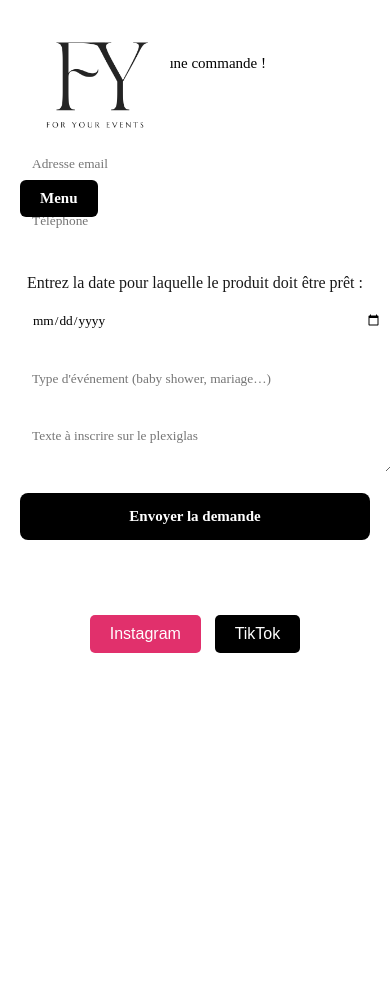
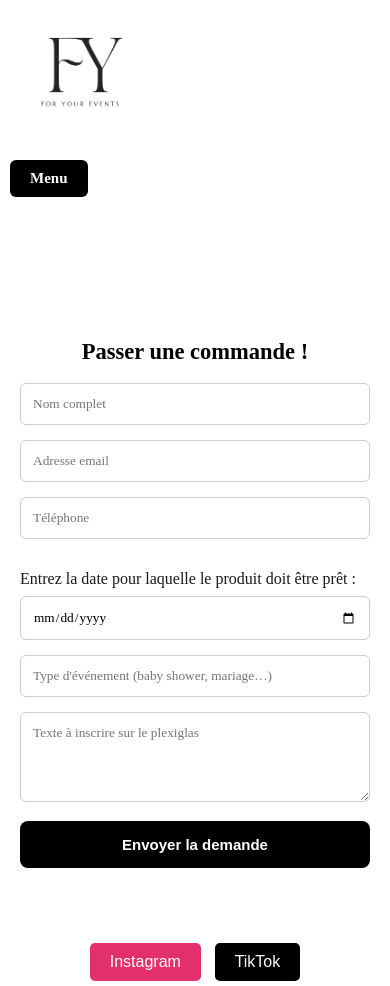
Before and after one commit to Brh-git/ForYourEvents, a plain HTML site: page commande.html in a window 390 px wide. Before the commit the page ends 844 px from the top, so only its background shows below. Drawn offline with Linux system fonts and the light colour scheme.

Commit message:
Mise à jour du site avec formulaire commande et scrollable

```diff
--- a/commande.html
+++ b/commande.html
@@ -2,8 +2,7 @@
 <html lang="fr">
 <head>
     <meta charset="UTF-8">
-    <title>Commande</title>
-
+    <title>Commande - For Your Events</title>
     <style>
         body {
             background-color: white;
@@ -14,7 +13,7 @@
             text-align: center;
         }
 
-        /* LOGO EN HAUT À GAUCHE */
+        /* LOGO */
         .logo-container {
             position: absolute;
             top: 20px;
@@ -25,10 +24,10 @@
             width: 150px;
         }
 
-        /* MENU HAMBURGER JUSTE SOUS LE LOGO */
+        /* MENU */
         .menu-container {
             position: absolute;
-            top: 180px; /* juste en dessous du logo */
+            top: 180px;
             left: 20px;
         }
 
@@ -43,7 +42,7 @@
         }
 
         .menu-items {
-            display: none; /* caché par défaut */
+            display: none;
             flex-direction: column;
             margin-top: 5px;
         }
@@ -62,28 +61,39 @@
             background-color: #ddd;
         }
 
-        /* CONTENU FORMULAIRE */
+        /* FORMULAIRE */
         .content {
-   	 margin-top: 20px; /* avant c'était 250px, on réduit */
-    	padding: 20px;
-	}
+            margin-top: 300px; /* espace pour logo/menu */
+            padding: 20px;
+        }
+
+        form {
+            max-width: 500px;
+            margin: 0 auto;
+            text-align: left;
+        }
 
         input, textarea {
-            width: 350px;
+            width: 100%;
             padding: 12px;
             border-radius: 6px;
-            border: none;
+            border: 1px solid #ccc;
             font-family: 'Times New Roman';
+            margin-bottom: 15px;
+            box-sizing: border-box;
+        }
+
+        textarea {
+            resize: vertical;
         }
 
         .btn-commande {
-            background-color: #000;
-            color: #fff;
-            width: 350px;
+            background-color: black;
+            color: white;
+            width: 100%;
             padding: 15px;
             font-size: 15px;
             font-weight: bold;
-            font-family: 'Times New Roman';
             border: none;
             border-radius: 8px;
             cursor: pointer;
@@ -115,17 +125,18 @@
             margin: 5px;
         }
 
-        .instagram-btn {
-            background-color: #E1306C;
-        }
+        .instagram-btn { background-color: #E1306C; }
+        .tiktok-btn { background-color: black; }
 
-        .tiktok-btn {
-            background-color: black;
+        /* RESPONSIVE */
+        @media (max-width: 600px) {
+            .logo-container img { width: 120px; }
+            .menu-container { top: 160px; left: 10px; }
+            input, textarea, .btn-commande { width: 100%; }
         }
 
     </style>
 </head>
-
 <body>
 
 <!-- LOGO -->
@@ -133,7 +144,7 @@
     <img src="logo.png" alt="Logo du site">
 </div>
 
-<!-- MENU JUSTE SOUS LE LOGO -->
+<!-- MENU -->
 <div class="menu-container">
     <div class="menu-button" onclick="toggleMenu()">Menu</div>
     <div class="menu-items" id="menuItems">
@@ -143,56 +154,35 @@
     </div>
 </div>
 
-<!-- CONTENU FORMULAIRE -->
+<!-- FORMULAIRE -->
 <div class="content">
-    <p>Passer une commande !</p>
+    <h2>Passer une commande !</h2>
+    <form action="https://formspree.io/f/mvgeydvp" method="POST">
+        <input type="text" name="nom" placeholder="Nom complet" required>
+        <input type="email" name="email" placeholder="Adresse email" required>
+        <input type="tel" name="telephone" placeholder="Téléphone" required>
 
-    <form action="https://formspree.io/f/mvgeydvp" method="POST">
+        <p class="texte-formulaire">Entrez la date pour laquelle le produit doit être prêt :</p>
+        <input type="date" name="date_evenement" required>
 
-        <input type="text" name="nom" placeholder="Nom complet" required><br><br>
+        <input type="text" name="evenement" placeholder="Type d'événement (baby shower, mariage…)" required>
+        <textarea name="message" rows="4" placeholder="Texte à inscrire sur le plexiglas" required></textarea>
 
-        <input type="email" name="email" placeholder="Adresse email" required><br><br>
-
-        <input type="tel" name="telephone" placeholder="Téléphone" required><br><br>
-
-        <p class="texte-formulaire">
-            Entrez la date pour laquelle le produit doit être prêt :
-        </p>
-
-        <input type="date" name="date_evenement" required><br><br>
-
-        <input type="text" name="evenement" placeholder="Type d'événement (baby shower, mariage…)" required><br><br>
-
-        <textarea name="message" placeholder="Texte à inscrire sur le plexiglas" required></textarea><br><br>
-
-        <button class="btn-commande" type="submit">
-            Envoyer la demande
-        </button>
-
+        <button class="btn-commande" type="submit">Envoyer la demande</button>
     </form>
 </div>
 
-
-
 <!-- FOOTER -->
 <footer>
-    <button onclick="window.open('https://www.instagram.com/for.your.eventss/', '_blank')" class="social-btn instagram-btn">
-        Instagram
-    </button>
-    <button onclick="window.open('https://www.tiktok.com/@for.your.eventss?lang=en', '_blank')" class="social-btn tiktok-btn">
-        TikTok
-    </button>
+    <button onclick="window.open('https://www.instagram.com/for.your.eventss/', '_blank')" class="social-btn instagram-btn">Instagram</button>
+    <button onclick="window.open('https://www.tiktok.com/@for.your.eventss?lang=en', '_blank')" class="social-btn tiktok-btn">TikTok</button>
 </footer>
 
-<!-- SCRIPT MENU HAMBURGER -->
+<!-- SCRIPT MENU -->
 <script>
 function toggleMenu() {
     const menu = document.getElementById("menuItems");
-    if(menu.style.display === "flex"){
-        menu.style.display = "none";
-    } else {
-        menu.style.display = "flex";
-    }
+    menu.style.display = (menu.style.display === "flex") ? "none" : "flex";
 }
 </script>
 
```
Also changed, not shown: index.html (+16 -22 lines).
